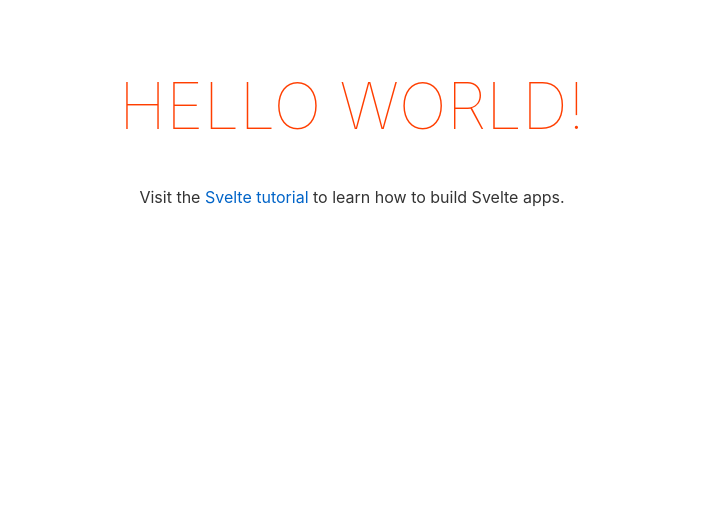
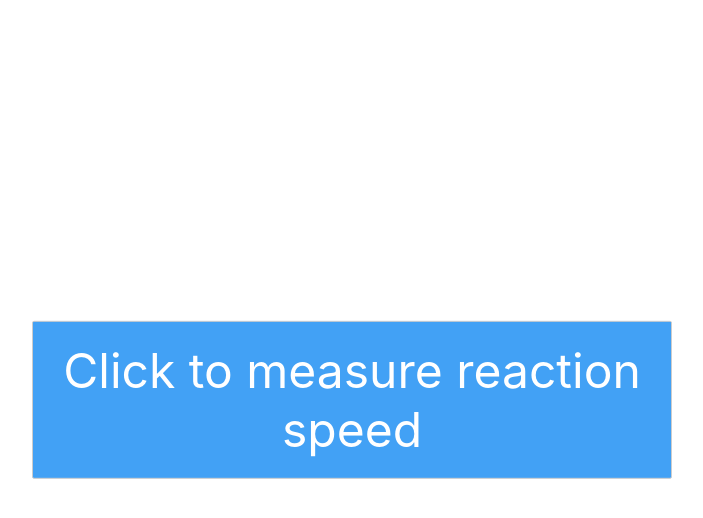
Before and after one commit to LeoDog896/reaction, a Svelte app: page / in a window 1280 px wide. Shown: the top 518 px of the page, without its empty margins (288-991 px from the left). Built offline with nearby package versions, Linux system fonts and the light colour scheme.

Commit message:
Begin writing stages

```diff
--- a/src/App.svelte
+++ b/src/App.svelte
@@ -1,30 +1,62 @@
 <script lang="ts">
-	export let name: string;
+
+	enum ButtonColor {
+		WAITING = "#42a1f5",
+		HOLD = "#f5da42",
+		NOW = "#15eb47"
+	}
+
+	interface ButtonStage {
+		color: ButtonColor,
+		text: string
+	}
+
+	let times: Date[] = []
+
+	const buttonStages: { [index: string]: ButtonStage } = {
+		"waiting": {
+			color: ButtonColor.WAITING,
+			text: "Click to measure reaction speed"
+		},
+		"hold": {
+			color: ButtonColor.HOLD,
+			text: "Wait..."
+		},
+		"now": {
+			color: ButtonColor.NOW,
+			text: "NOW!"
+		}
+	}
+
+	let stageIndex = "waiting"
+	$: currentStage = buttonStages[stageIndex]
+
+	function onClick() {
+		switch(stageIndex) {
+			case "waiting":
+				break;
+			case "hold":
+				break;
+			case "now":
+				break;
+		}
+	}
 </script>
 
 <main>
-	<h1>Hello {name}!</h1>
-	<p>Visit the <a href="https://svelte.dev/tutorial">Svelte tutorial</a> to learn how to build Svelte apps.</p>
+	<button
+		style="background-color: {currentStage.color}"
+		on:click={onClick}
+	>{currentStage.text}</button>
 </main>
 
 <style>
-	main {
-		text-align: center;
-		padding: 1em;
-		max-width: 240px;
-		margin: 0 auto;
-	}
-
-	h1 {
-		color: #ff3e00;
-		text-transform: uppercase;
-		font-size: 4em;
-		font-weight: 100;
-	}
-
-	@media (min-width: 640px) {
-		main {
-			max-width: none;
-		}
+	button {
+		position: fixed;
+		top: 50%;
+		left: 50%;
+		transform: translate(-50%, -50%);
+		font-size: 3rem;
+		color: white;
 	}
 </style>
```
